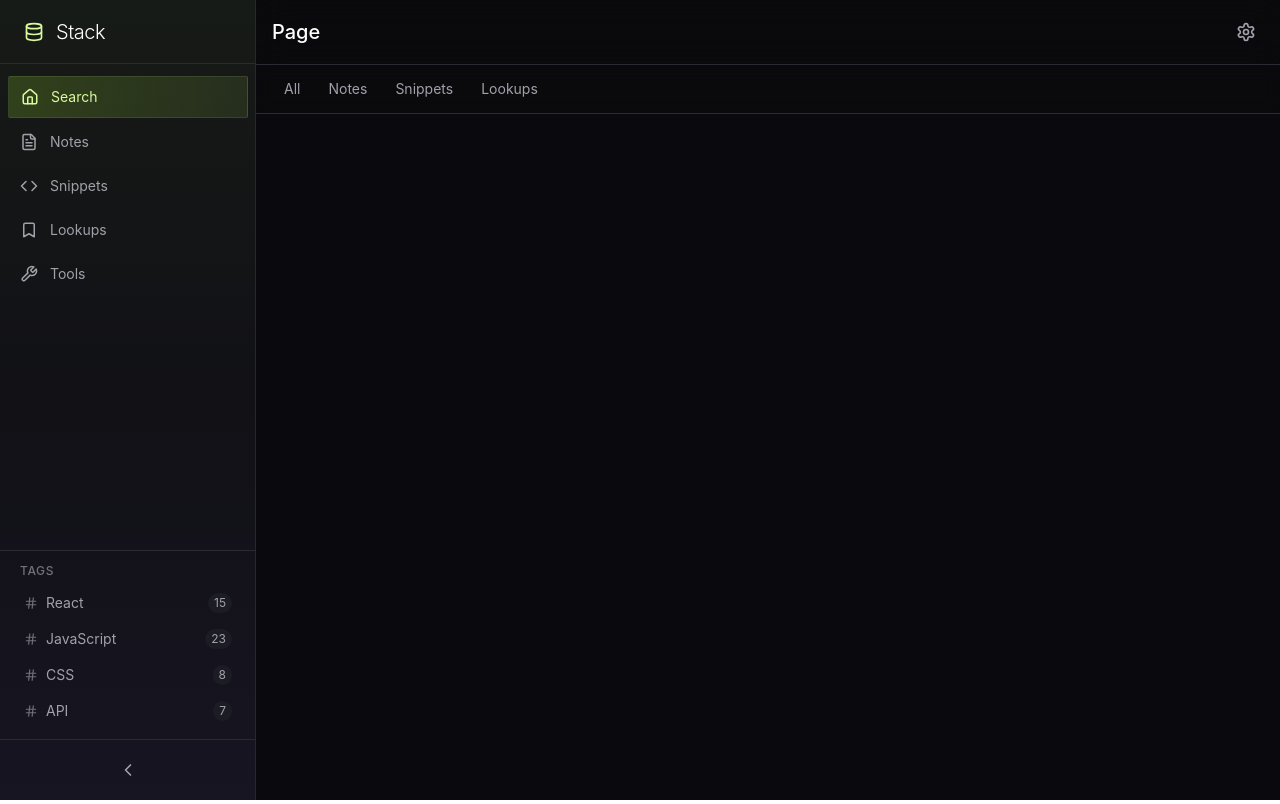
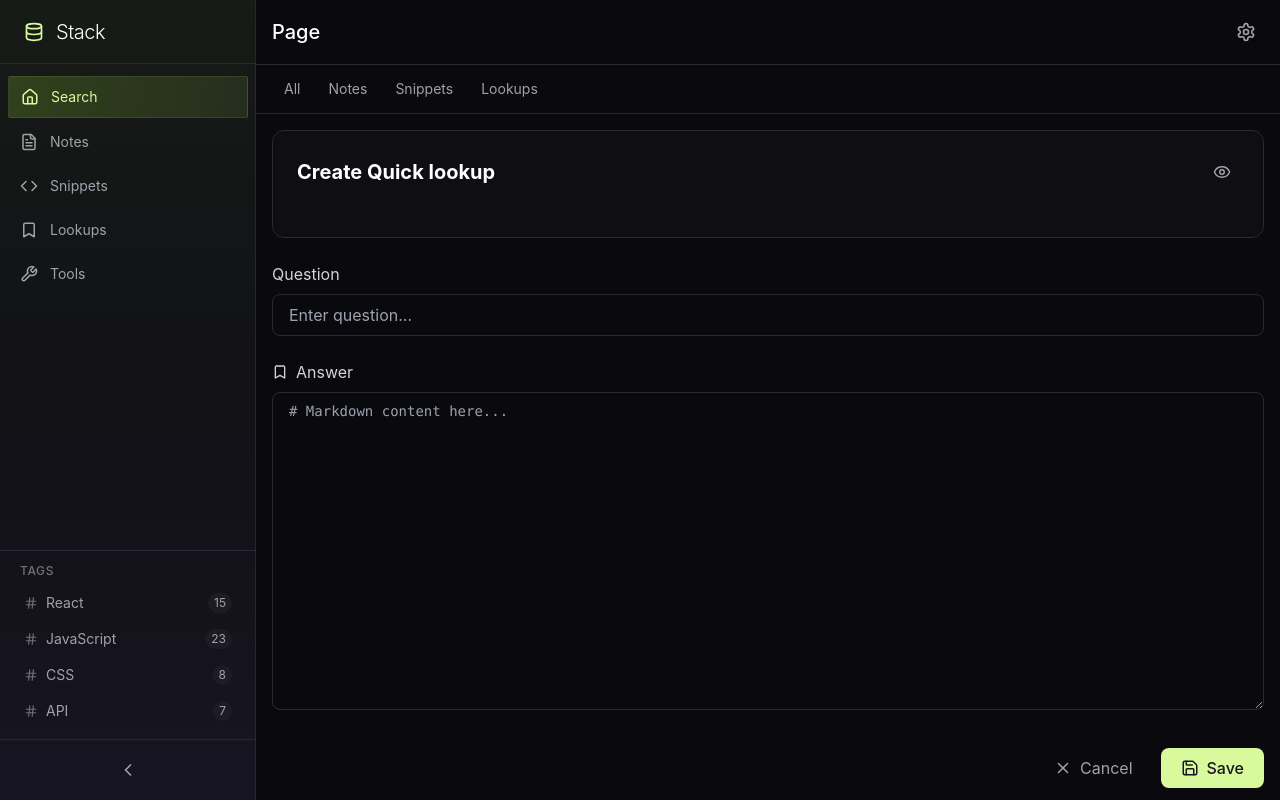
Before and after one commit to Selamkd/Stack, a React (Vite) app in the folder view/: page /admin/lookups/new in a window 1280 px wide. Built offline with nearby package versions, Linux system fonts and the light colour scheme.

Commit message:
add manage quick lookups form

```diff
--- a/view/src/admin/Admin.tsx
+++ b/view/src/admin/Admin.tsx
@@ -161,11 +161,11 @@ function ContentItem({ item, type }: IContentItem) {
   const getTypeIcon = () => {
     switch (type) {
       case 'notes':
-        return <FileText size={20} className="text-zinc-400 mb-5" />;
+        return <FileText size={20} className="text-lime-200/70 mb-5" />;
       case 'snippets':
         return <Code size={20} className="text-emerald-400 mb-5" />;
       case 'lookups':
-        return <Bookmark size={16} className="text-amber-400 mb-5" />;
+        return <Bookmark size={16} className="text-amber-200 mb-5" />;
       case 'tools':
         return <Wrench size={16} className="text-violet-400" />;
       default:
--- a/view/src/admin/forms/ManageNotes.tsx
+++ b/view/src/admin/forms/ManageNotes.tsx
@@ -7,6 +7,7 @@ import { Prism as SyntaxHighlighter } from 'react-syntax-highlighter';
 import { atomDark } from 'react-syntax-highlighter/dist/esm/styles/prism';
 import { INote } from '../../../../back/src/models/note.model';
 import ReactMarkdown from 'react-markdown';
+
 export default function ManageNotes(props: { id?: string }) {
   const [showPreview, setShowPreview] = useState<boolean>(false);
   const [note, setNote] = useState<Partial<INote>>({});
@@ -156,15 +157,3 @@ export default function ManageNotes(props: { id?: string }) {
     </div>
   );
 }
-
-const languages = [
-  { value: 'javascript', label: 'JavaScript' },
-  { value: 'typescript', label: 'TypeScript' },
-  { value: 'python', label: 'Python' },
-  { value: 'java', label: 'Java' },
-  { value: 'go', label: 'Go' },
-  { value: 'html', label: 'HTML' },
-  { value: 'css', label: 'CSS' },
-  { value: 'bash', label: 'Bash' },
-  { value: 'json', label: 'JSON' },
-];
--- a/view/src/admin/forms/ManageQuickLookUps.tsx
+++ b/view/src/admin/forms/ManageQuickLookUps.tsx
@@ -1,3 +1,164 @@
-export default function ManageLookUps(props: { id?: string }) {
-  return <h1>Admin Lookup form</h1>;
+import { Bookmark, Code, Eye, EyeOff, Save, X } from 'lucide-react';
+import { useEffect, useState } from 'react';
+import { ISnippet } from '../../../../back/src/models/snippet.model';
+import { useNavigate, useParams } from 'react-router-dom';
+import APIService from '../../service/api.service';
+import { Prism as SyntaxHighlighter } from 'react-syntax-highlighter';
+import ReactMarkdown from 'react-markdown';
+import { atomDark } from 'react-syntax-highlighter/dist/esm/styles/prism';
+import { IQuickLookup } from '../../../../back/src/models/quicklookup.model';
+export default function ManageQuickLookup(props: { id?: string }) {
+  const [showPreview, setShowPreview] = useState<boolean>(false);
+  const [lookup, setLookup] = useState<Partial<IQuickLookup>>({});
+  const [snippet, setSnippet] = useState<Partial<ISnippet>>({});
+  const [error, setError] = useState<string>('');
+  const params = useParams();
+  const navigate = useNavigate();
+  const id = props?.id ?? params?.id ?? null;
+
+  useEffect(() => {
+    if (id) {
+      const getQuickLookup = async () => {
+        try {
+          const lookupRes: Partial<IQuickLookup> = await APIService.get(
+            `quicklookups/${id}`
+          );
+
+          console.log(lookupRes);
+          setSnippet(lookupRes);
+        } catch (err) {
+          console.error('Error loading lookup:', error);
+          navigate('/admin');
+        }
+      };
+
+      getQuickLookup();
+    }
+  }, []);
+
+  async function handleSubmit(event: React.FormEvent) {
+    event.preventDefault();
+    try {
+      if (id) {
+        await APIService.post(`quicklookups/${id}`, lookup);
+      } else {
+        await APIService.post('quicklookups', lookup);
+      }
+    } catch (err) {
+      console.error('Error submitting form:', error);
+    }
+  }
+
+  return (
+    <div className="max-w-5xl mx-auto space-y-6 p-4">
+      <div className="bg-custom-sidebar/70 backdrop-blur-sm border border-custom-border rounded-xl p-6">
+        <div className="flex justify-between items-center mb-6">
+          <h2 className="text-xl font-bold text-white">
+            {props?.id ? 'Edit' : 'Create'} Quick lookup
+          </h2>
+
+          <div className="flex space-x-2">
+            <button
+              type="button"
+              onClick={() => setShowPreview(!showPreview)}
+              className="p-2 rounded-lg text-zinc-400 hover:text-white hover:bg-custom-surface transition-colors"
+              title={showPreview ? 'Edit' : 'Preview'}
+            >
+              {showPreview ? <EyeOff size={18} /> : <Eye size={18} />}
+            </button>
+          </div>
+        </div>
+      </div>
+
+      <form onSubmit={handleSubmit}>
+        <div>
+          <label className="block text-zinc-300 mb-2">Question</label>
+          <input
+            type="text"
+            value={lookup?.title}
+            onChange={(e) => {
+              setLookup((prev) => {
+                if (!prev) return { title: e.target.value };
+                return { ...prev, title: e.target.value };
+              });
+            }}
+            className={`w-full px-4 py-2 rounded-lg bg-custom-base border ${
+              error ? 'border-red-500' : 'border-custom-border'
+            } text-white focus:outline-none focus:ring-1 focus:ring-lime-100/20 focus:border-custom-border`}
+            placeholder="Enter question..."
+          />
+          {error && <p className="mt-2 text-red-400 text-sm">{error}</p>}
+        </div>
+
+        <div className="mt-6">
+          <label className="text-zinc-300 mb-2 flex items-center">
+            <Bookmark size={16} className="mr-2" />
+            Answer
+          </label>
+          {showPreview ? (
+            <div className="p-4 bg-custom-base border border-custom-border rounded-lg prose prose-invert max-w-none min-h-[300px]">
+              <ReactMarkdown
+                components={{
+                  code({ node, inline, className, children, ...props }) {
+                    const match = /language-(\w+)/.exec(className || '');
+                    return !inline && match ? (
+                      <SyntaxHighlighter
+                        style={atomDark as any}
+                        language={match[1]}
+                        PreTag="div"
+                        {...props}
+                      >
+                        {String(children).replace(/\n$/, '')}
+                      </SyntaxHighlighter>
+                    ) : (
+                      <code className={className} {...props}>
+                        {children}
+                      </code>
+                    );
+                  },
+                }}
+              >
+                {typeof lookup?.answer === 'string' ? lookup?.answer : ''}
+              </ReactMarkdown>
+            </div>
+          ) : (
+            <textarea
+              value={lookup?.answer}
+              onChange={(e) => {
+                setLookup((prev) => {
+                  if (!prev) return { answer: e.target.value };
+                  return { ...prev, answer: e.target.value };
+                });
+              }}
+              rows={15}
+              className={`w-full px-4 py-2 rounded-lg bg-custom-base border ${
+                error ? 'border-red-500' : 'border-custom-border'
+              } text-white font-mono text-sm focus:outline-none focus:ring-1 focus:ring-lime-100/20 focus:border-custom-border`}
+              placeholder="# Markdown content here..."
+            />
+          )}
+          {error && <p className="mt-2 text-red-400 text-sm">{error}</p>}
+        </div>
+
+        <div className="mt-8 flex justify-end space-x-3">
+          <button
+            type="button"
+            onClick={() => navigate('/admin')}
+            className="px-4 py-2 rounded-lg text-zinc-400 hover:text-white flex items-center"
+          >
+            <X size={18} className="mr-2" />
+            Cancel
+          </button>
+
+          <button
+            type="submit"
+            className="px-5 py-2 rounded-lg bg-lime-200 hover:bg-lime-300 text-zinc-900 font-medium flex items-center disabled:opacity-50 disabled:cursor-not-allowed"
+          >
+            <Save size={18} className="mr-2" />
+            {id ? 'Update' : 'Save'}
+          </button>
+        </div>
+      </form>
+    </div>
+  );
 }
--- a/view/src/index.tsx
+++ b/view/src/index.tsx
@@ -8,6 +8,7 @@ import AppLayout from './components/layout/AppLayout';
 import Admin from './admin/Admin';
 import ManageNote from './admin/forms/ManageNotes';
 import ManageSnippets from './admin/forms/ManageSnippets';
+import ManageQuickLookup from './admin/forms/ManageQuickLookUps';
 
 const root = ReactDOM.createRoot(
   document.getElementById('root') as HTMLElement
@@ -24,6 +25,8 @@ root.render(
           <Route path="/admin/notes/:id" element={<ManageNote />} />
           <Route path="/admin/snippets/new" element={<ManageSnippets />} />
           <Route path="/admin/snippets/:id" element={<ManageSnippets />} />
+          <Route path="/admin/lookups/new" element={<ManageQuickLookup />} />
+          <Route path="/admin/lookups/:id" element={<ManageSnippets />} />
         </Routes>
       </AppLayout>
     </BrowserRouter>
```
